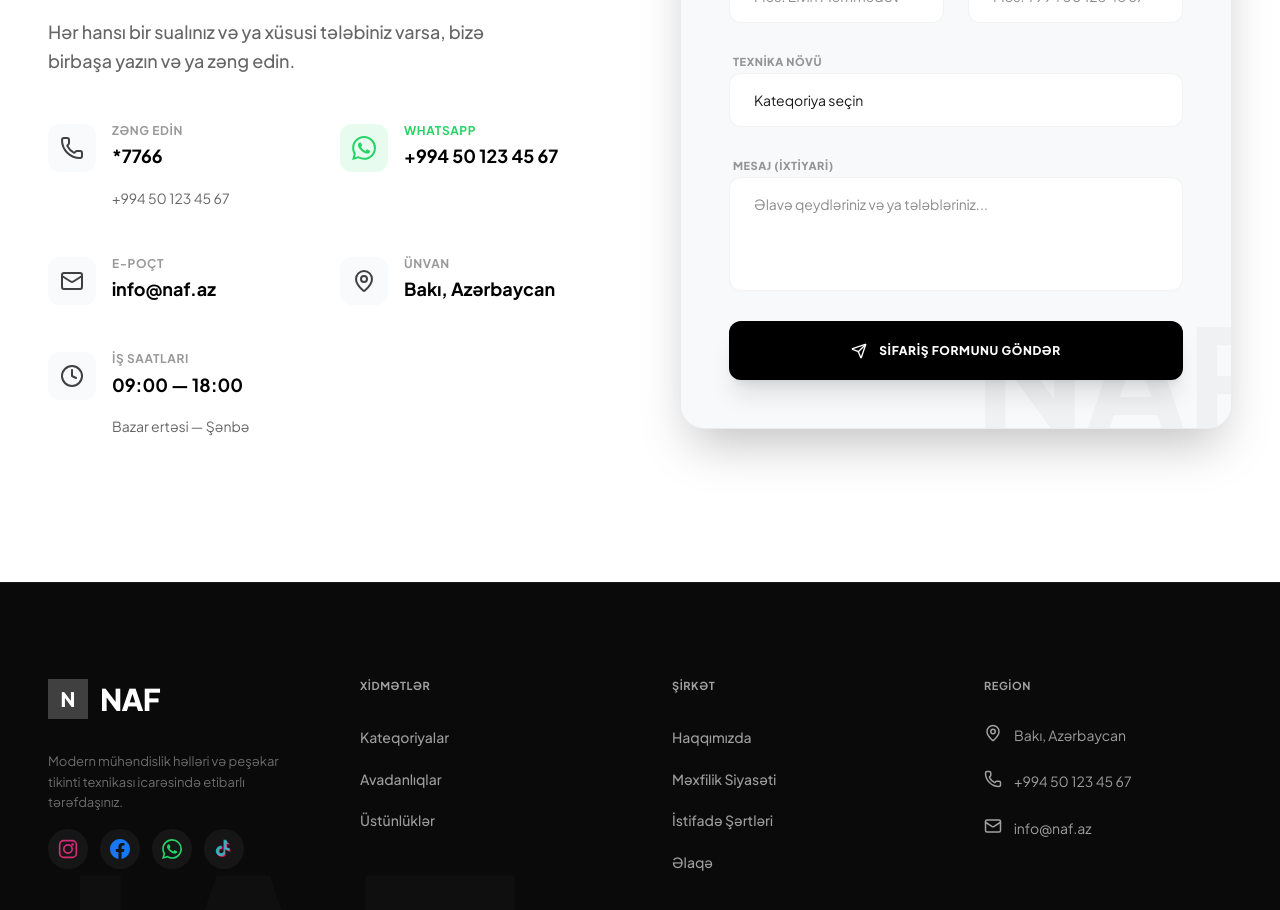
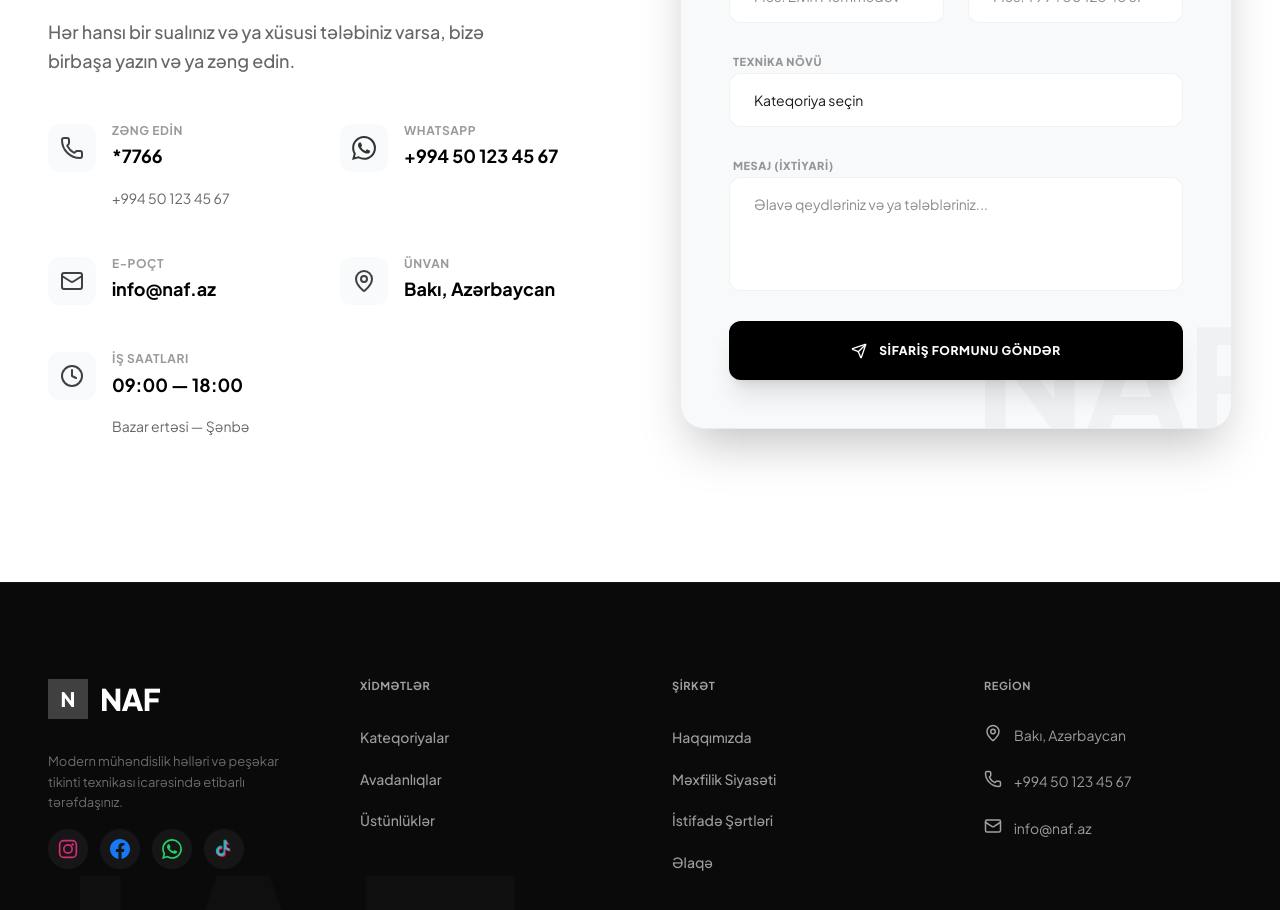
Before and after one commit to UmudvarKhalisli/NAF, a Next.js app: page / in a window 1280 px wide. Shown: the part 5720-6630 px from the top of the page. Built offline with nearby package versions, Linux system fonts and the light colour scheme; no server answers; the database is empty.

Commit message:
fix: WhatsApp icon/text black in contact section

```diff
--- a/src/components/ContactForm.tsx
+++ b/src/components/ContactForm.tsx
@@ -76,12 +76,12 @@
                 </div>
               </div>
               <div className="flex gap-4">
-                <a href="https://wa.me/994501234567" target="_blank" rel="noopener noreferrer" className="w-12 h-12 shrink-0 bg-[#25D366]/10 flex items-center justify-center rounded-xl hover:bg-[#25D366]/20 transition-colors">
-                  <svg width="24" height="24" viewBox="0 0 24 24" fill="#25D366"><path d="M17.472 14.382c-.297-.149-1.758-.867-2.03-.967-.273-.099-.471-.148-.67.15-.197.297-.767.966-.94 1.164-.173.199-.347.223-.644.075-.297-.15-1.255-.463-2.39-1.475-.883-.788-1.48-1.761-1.653-2.059-.173-.297-.018-.458.13-.606.134-.133.298-.347.446-.52.149-.174.198-.298.298-.497.099-.198.05-.371-.025-.52-.075-.149-.669-1.612-.916-2.207-.242-.579-.487-.5-.669-.51-.173-.008-.371-.01-.57-.01-.198 0-.52.074-.792.372-.272.297-1.04 1.016-1.04 2.479 0 1.462 1.065 2.875 1.213 3.074.149.198 2.096 3.2 5.077 4.487.709.306 1.262.489 1.694.625.712.227 1.36.195 1.871.118.571-.085 1.758-.719 2.006-1.413.248-.694.248-1.289.173-1.413-.074-.124-.272-.198-.57-.347m-5.421 7.403h-.004a9.87 9.87 0 01-5.031-1.378l-.361-.214-3.741.982.998-3.648-.235-.374a9.86 9.86 0 01-1.51-5.26c.001-5.45 4.436-9.884 9.888-9.884 2.64 0 5.122 1.03 6.988 2.898a9.825 9.825 0 012.893 6.994c-.003 5.45-4.437 9.884-9.885 9.884m8.413-18.297A11.815 11.815 0 0012.05 0C5.495 0 .16 5.335.157 11.892c0 2.096.547 4.142 1.588 5.945L.057 24l6.305-1.654a11.882 11.882 0 005.683 1.448h.005c6.554 0 11.89-5.335 11.893-11.893a11.821 11.821 0 00-3.48-8.413Z"/></svg>
+                <a href="https://wa.me/994501234567" target="_blank" rel="noopener noreferrer" className="w-12 h-12 shrink-0 bg-gray-50 flex items-center justify-center rounded-xl hover:bg-gray-100 transition-colors">
+                  <svg width="24" height="24" viewBox="0 0 24 24" fill="#333"><path d="M17.472 14.382c-.297-.149-1.758-.867-2.03-.967-.273-.099-.471-.148-.67.15-.197.297-.767.966-.94 1.164-.173.199-.347.223-.644.075-.297-.15-1.255-.463-2.39-1.475-.883-.788-1.48-1.761-1.653-2.059-.173-.297-.018-.458.13-.606.134-.133.298-.347.446-.52.149-.174.198-.298.298-.497.099-.198.05-.371-.025-.52-.075-.149-.669-1.612-.916-2.207-.242-.579-.487-.5-.669-.51-.173-.008-.371-.01-.57-.01-.198 0-.52.074-.792.372-.272.297-1.04 1.016-1.04 2.479 0 1.462 1.065 2.875 1.213 3.074.149.198 2.096 3.2 5.077 4.487.709.306 1.262.489 1.694.625.712.227 1.36.195 1.871.118.571-.085 1.758-.719 2.006-1.413.248-.694.248-1.289.173-1.413-.074-.124-.272-.198-.57-.347m-5.421 7.403h-.004a9.87 9.87 0 01-5.031-1.378l-.361-.214-3.741.982.998-3.648-.235-.374a9.86 9.86 0 01-1.51-5.26c.001-5.45 4.436-9.884 9.888-9.884 2.64 0 5.122 1.03 6.988 2.898a9.825 9.825 0 012.893 6.994c-.003 5.45-4.437 9.884-9.885 9.884m8.413-18.297A11.815 11.815 0 0012.05 0C5.495 0 .16 5.335.157 11.892c0 2.096.547 4.142 1.588 5.945L.057 24l6.305-1.654a11.882 11.882 0 005.683 1.448h.005c6.554 0 11.89-5.335 11.893-11.893a11.821 11.821 0 00-3.48-8.413Z"/></svg>
                 </a>
                 <div>
-                  <h4 className="text-[12px] font-black text-[#25D366] uppercase mb-1">WhatsApp</h4>
-                  <a href="https://wa.me/994501234567" target="_blank" rel="noopener noreferrer" className="text-lg font-bold text-black hover:text-[#25D366] transition-colors">
+                  <h4 className="text-[12px] font-black text-black/40 uppercase mb-1">WhatsApp</h4>
+                  <a href="https://wa.me/994501234567" target="_blank" rel="noopener noreferrer" className="text-lg font-bold text-black hover:text-black/70 transition-colors">
                     +994 50 123 45 67
                   </a>
                 </div>
```
